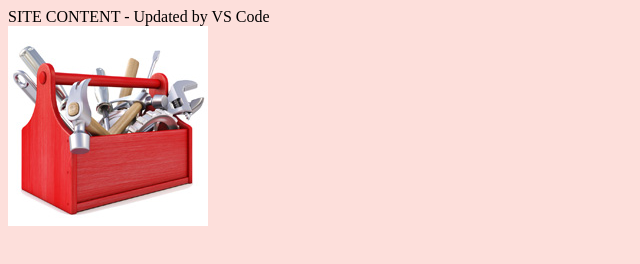
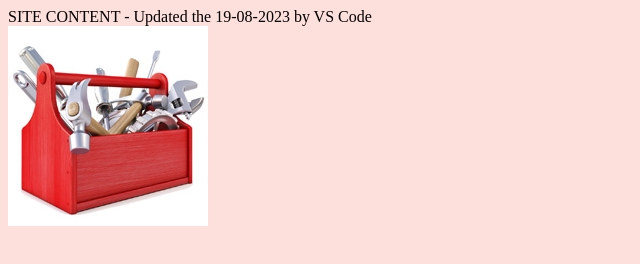
Before and after one commit to persteenolsen/gh-actions-one, a website: page src/index.html in a window 1280 px wide. Shown: the whole page, without its empty margins (0-640 px from the left). Drawn offline with Linux system fonts and the light colour scheme.

Commit message:
DevOps Test - b

```diff
--- a/src/index.html
+++ b/src/index.html
@@ -11,7 +11,7 @@
     <!-- TEMPLATE: header.template.html -->
 
     <div class="content">
-      <div>SITE CONTENT - Updated by VS Code</div>
+      <div>SITE CONTENT - Updated the 19-08-2023 by VS Code</div>
       <img src="assets/images/build-tools.jpg" />
     </div>
 
```
